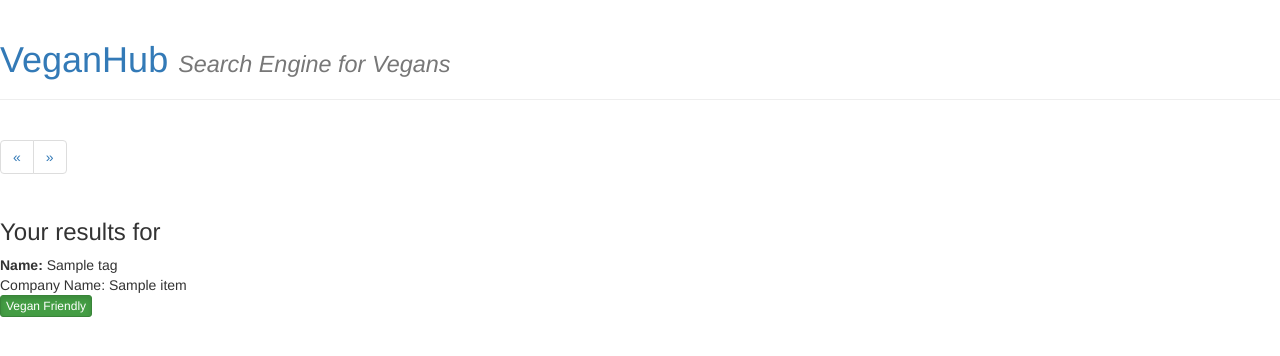
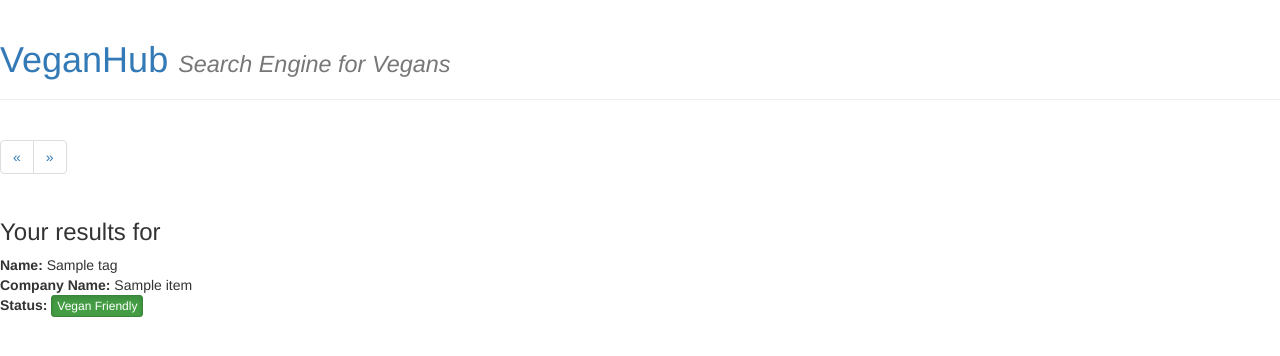
Before and after one commit to emlam/VeganHub, a Flask app: template templates/drink_search.html in a window 1280 px wide. Shown: the top 356 px of the page. Run offline with Flask 2, Linux system fonts and the light colour scheme; the template is opened without the code that fills it: most values are stand-ins (such as "Sample title", 1, 10 or a date in 2020); some libraries are stand-ins or nearby versions.

```diff
--- a/templates/drink_search.html
+++ b/templates/drink_search.html
@@ -18,17 +18,15 @@
 {% for item in term %}
 <p class="result">
 <strong>Name: </strong> {{ item.tag }} <br>
-Company Name: {{ item.company_name }} <br>
+<strong>Company Name:</strong> {{ item.company_name }} <br>
+<strong> Status:</strong>
 
 {% if item.status == 'Vegan Friendly' %}
   <button type="button" class="btn btn-success btn-xs active">Vegan Friendly </button>
 {% elif item.status == 'Has Some Vegan Options'%}
   <button type="button" class="btn btn-warning btn-xs active">Has Some Vegan Options </button>
-{% elif item.status == 'Not Vegan Friendly'%}
+{% elif item.status == 'Not Vegan friendly' %}
  <button type="button" class="btn btn-danger btn-xs active">Not Vegan Friendly </button>
- {% elif item.status == ''%}
-  <button type="button" class="btn btn-default btn-xs active">No Info Avail </button>
-
 
 {% endif %}
 
```
